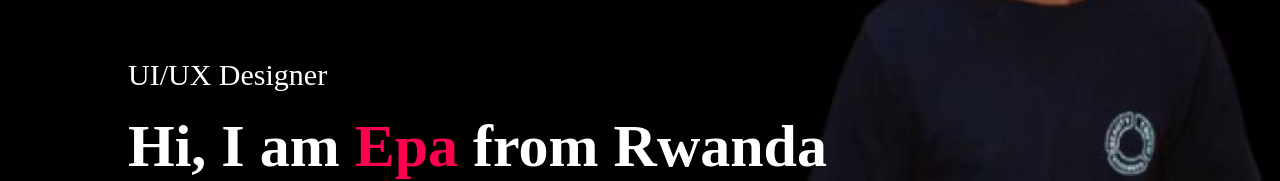
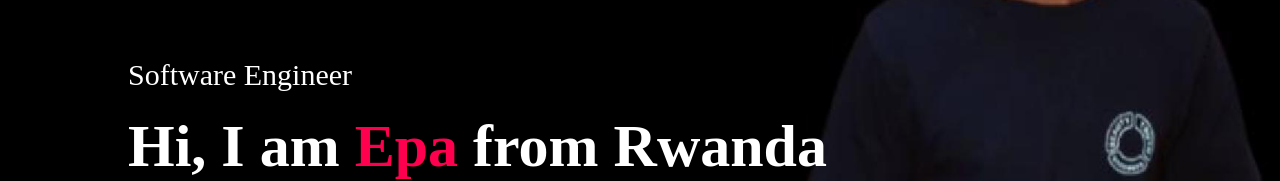
Before and after one commit to Epaphras168/portfolio, a plain HTML site: page index.html in a window 1280 px wide. Shown: the part 277-458 px from the top of the page. Drawn offline with Linux system fonts and the light colour scheme.

Commit message:
Update index.html

```diff
--- a/index.html
+++ b/index.html
@@ -62,7 +62,7 @@
 
             </nav>
             <div class="header-text">
-                <p>UI/UX Designer</p>
+                <p>Software Engineer</p>
                 <h1>Hi, I am <span>Epa</span> from Rwanda</h1>
             </div>
         </div>
```
